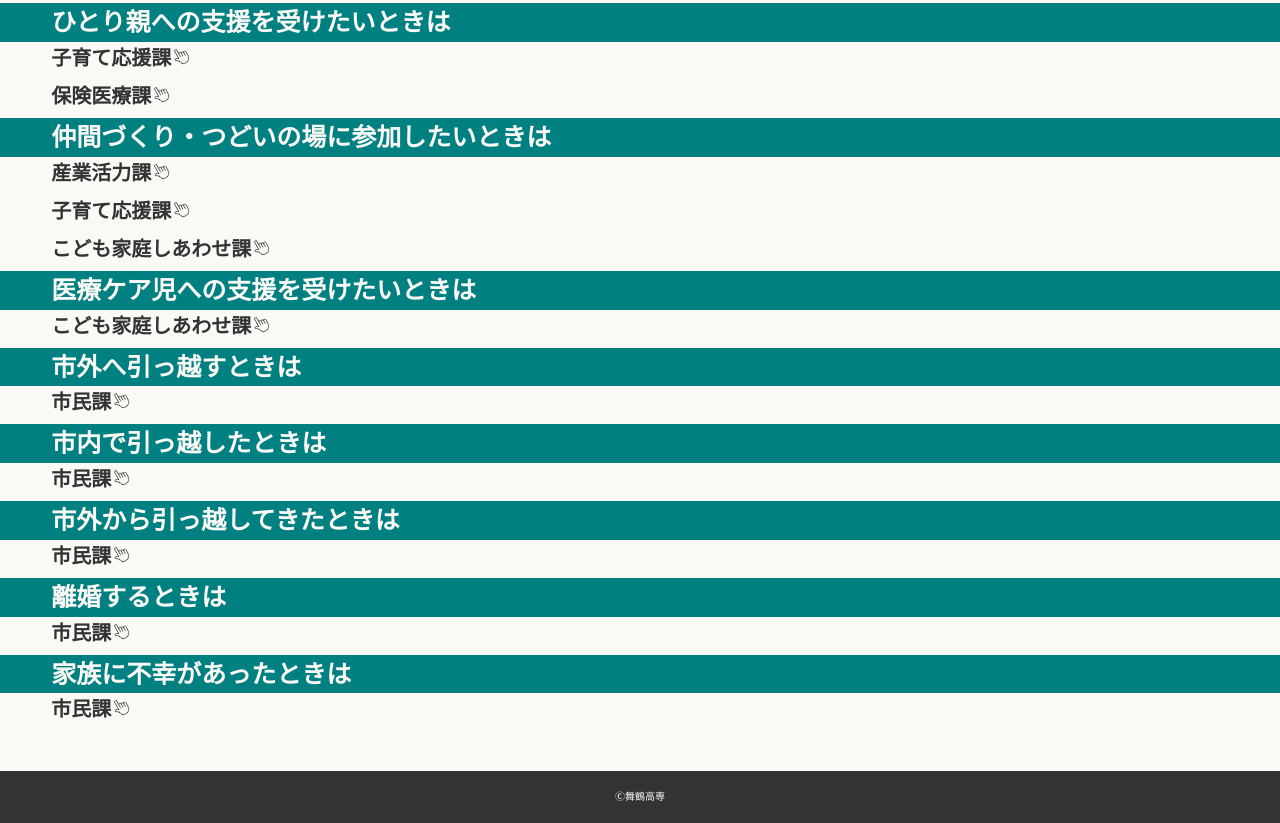
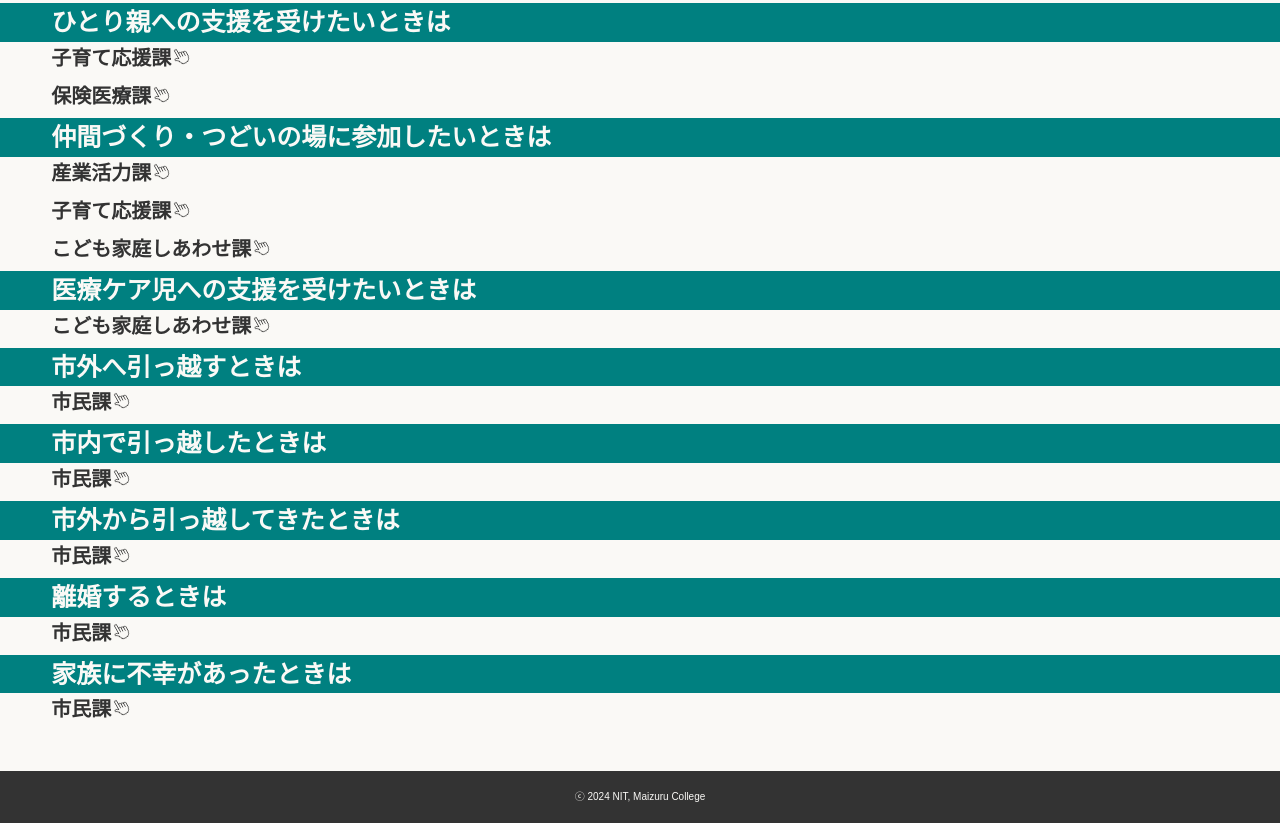
Before and after one commit to e9245/maizuru, a plain HTML site: page mokuteki.html in a window 1280 px wide. Shown: the part 1696-2519 px from the top of the page. Drawn offline with Linux system fonts and the light colour scheme; some packages are replaced by stand-ins of ours.

Commit message:
フッター変更　追加

```diff
--- a/mokuteki.html
+++ b/mokuteki.html
@@ -127,7 +127,7 @@
         </div>
     </main>
     <footer>
-        <p>Ⓒ舞鶴高専</p>
+        <p>ⓒ 2024 NIT, Maizuru College</p>
     </footer>
 </body>
 
```
Also changed, not shown: name.html (+1 -1 lines), shorui.html (+1 -1 lines).
